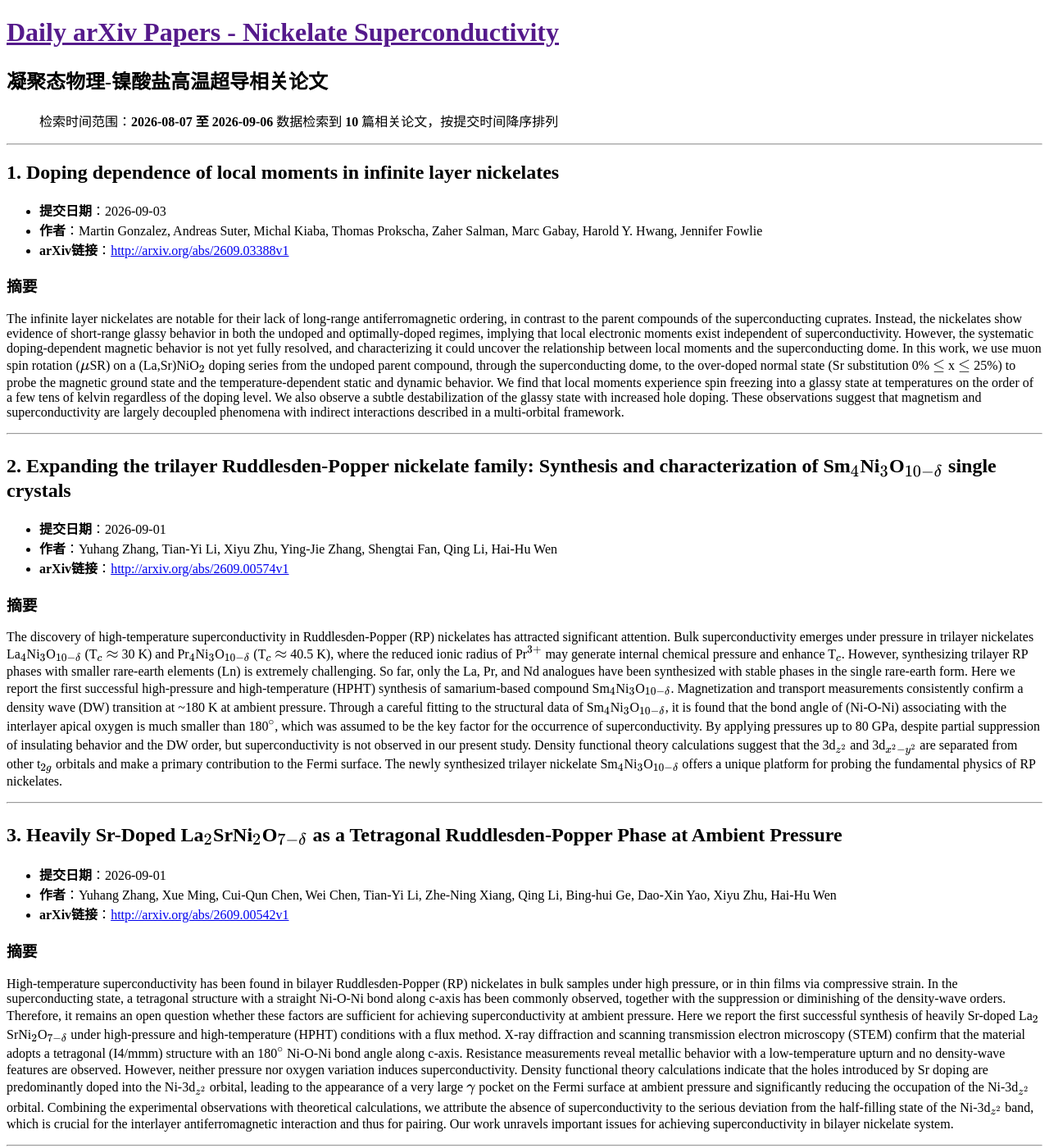
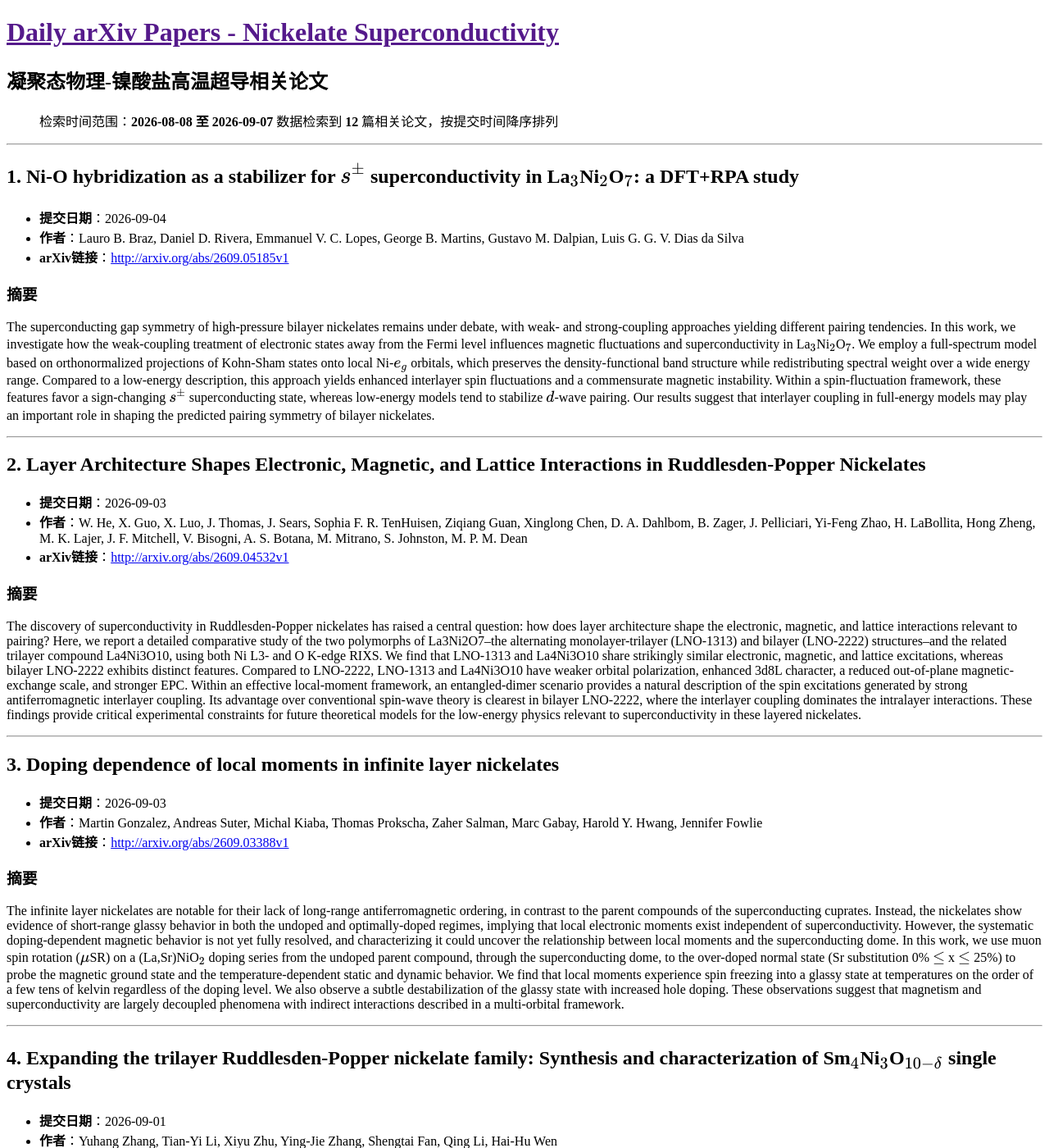
Before and after one commit to yangke25491/daily-arxiv-nickelate_superconductivity, a Jekyll site: the page built from docs/index.md, in a window 1280 px wide and 1400 px high. Shown: the whole window at 82% size. Built offline with Jekyll 4.4.1, drawn with Linux system fonts in a browser that asks for light colours; some of the changed text lies outside the part shown.

Commit message:
Automated update: arXiv papers

```diff
--- a/docs/index.md
+++ b/docs/index.md
@@ -5,12 +5,34 @@ title: 镍酸盐超导论文
 
 # 凝聚态物理-镍酸盐高温超导相关论文
 
-> 检索时间范围：**2026-08-07 至 2026-09-06**
-> 数据检索到 **10** 篇相关论文，按提交时间降序排列
+> 检索时间范围：**2026-08-08 至 2026-09-07**
+> 数据检索到 **12** 篇相关论文，按提交时间降序排列
 
 ---
 
-## 1. Doping dependence of local moments in infinite layer nickelates
+## 1. Ni-O hybridization as a stabilizer for $s^{\pm}$ superconductivity in La${}\_3$Ni${}\_2$O${}\_7$: a DFT+RPA study
+
+- **提交日期**：2026-09-04
+- **作者**：Lauro B. Braz, Daniel D. Rivera, Emmanuel V. C. Lopes, George B. Martins, Gustavo M. Dalpian, Luis G. G. V. Dias da Silva
+- **arXiv链接**：[http://arxiv.org/abs/2609.05185v1](http://arxiv.org/abs/2609.05185v1)
+
+### 摘要
+The superconducting gap symmetry of high-pressure bilayer nickelates remains under debate, with weak- and strong-coupling approaches yielding different pairing tendencies. In this work, we investigate how the weak-coupling treatment of electronic states away from the Fermi level influences magnetic fluctuations and superconductivity in La${}\_3$Ni${}\_2$O${}\_7$. We employ a full-spectrum model based on orthonormalized projections of Kohn-Sham states onto local Ni-$e\_g$ orbitals, which preserves the density-functional band structure while redistributing spectral weight over a wide energy range. Compared to a low-energy description, this approach yields enhanced interlayer spin fluctuations and a commensurate magnetic instability. Within a spin-fluctuation framework, these features favor a sign-changing $s^\pm$ superconducting state, whereas low-energy models tend to stabilize $d$-wave pairing. Our results suggest that interlayer coupling in full-energy models may play an important role in shaping the predicted pairing symmetry of bilayer nickelates.
+
+---
+
+## 2. Layer Architecture Shapes Electronic, Magnetic, and Lattice Interactions in Ruddlesden-Popper Nickelates
+
+- **提交日期**：2026-09-03
+- **作者**：W. He, X. Guo, X. Luo, J. Thomas, J. Sears, Sophia F. R. TenHuisen, Ziqiang Guan, Xinglong Chen, D. A. Dahlbom, B. Zager, J. Pelliciari, Yi-Feng Zhao, H. LaBollita, Hong Zheng, M. K. Lajer, J. F. Mitchell, V. Bisogni, A. S. Botana, M. Mitrano, S. Johnston, M. P. M. Dean
+- **arXiv链接**：[http://arxiv.org/abs/2609.04532v1](http://arxiv.org/abs/2609.04532v1)
+
+### 摘要
+The discovery of superconductivity in Ruddlesden-Popper nickelates has raised a central question: how does layer architecture shape the electronic, magnetic, and lattice interactions relevant to pairing? Here, we report a detailed comparative study of the two polymorphs of La3Ni2O7--the alternating monolayer-trilayer (LNO-1313) and bilayer (LNO-2222) structures--and the related trilayer compound La4Ni3O10, using both Ni L3- and O K-edge RIXS. We find that LNO-1313 and La4Ni3O10 share strikingly similar electronic, magnetic, and lattice excitations, whereas bilayer LNO-2222 exhibits distinct features. Compared to LNO-2222, LNO-1313 and La4Ni3O10 have weaker orbital polarization, enhanced 3d8L character, a reduced out-of-plane magnetic-exchange scale, and stronger EPC. Within an effective local-moment framework, an entangled-dimer scenario provides a natural description of the spin excitations generated by strong antiferromagnetic interlayer coupling. Its advantage over conventional spin-wave theory is clearest in bilayer LNO-2222, where the interlayer coupling dominates the intralayer interactions. These findings provide critical experimental constraints for future theoretical models for the low-energy physics relevant to superconductivity in these layered nickelates.
+
+---
+
+## 3. Doping dependence of local moments in infinite layer nickelates
 
 - **提交日期**：2026-09-03
 - **作者**：Martin Gonzalez, Andreas Suter, Michal Kiaba, Thomas Prokscha, Zaher Salman, Marc Gabay, Harold Y. Hwang, Jennifer Fowlie
@@ -21,7 +43,7 @@ The infinite layer nickelates are notable for their lack of long-range antiferro
 
 ---
 
-## 2. Expanding the trilayer Ruddlesden-Popper nickelate family: Synthesis and characterization of Sm${}\_4$Ni${}\_3$O${}\_{10-δ}$ single crystals
+## 4. Expanding the trilayer Ruddlesden-Popper nickelate family: Synthesis and characterization of Sm${}\_4$Ni${}\_3$O${}\_{10-δ}$ single crystals
 
 - **提交日期**：2026-09-01
 - **作者**：Yuhang Zhang, Tian-Yi Li, Xiyu Zhu, Ying-Jie Zhang, Shengtai Fan, Qing Li, Hai-Hu Wen
@@ -54,7 +76,7 @@ Superconductors with high critical temperatures that emerges beyond the phonon-m
 
 ---
 
-## 5. Magnetic contacts on freestanding superconducting LaAlO${}\_3$/SrTiO${}\_3$ micromembranes
+## 7. Magnetic contacts on freestanding superconducting LaAlO${}\_3$/SrTiO${}\_3$ micromembranes
 
 - **提交日期**：2026-08-30
 - **作者**：Thies Jansen, Pinelopi Konstantinopoulou, Niklas Martin, Fabio Miletto Granozio, Alessia Sambri, Rasmus Bjørk, Felix Trier, Thomas S. Jespersen
@@ -109,7 +131,7 @@ The discovery of pressure-induced high temperature superconductivity in the bila
 
 ---
 
-## 10. Electronic structure and magnetic correlations in the epitaxially strained bilayer nickelate La${}\_3$Ni${}\_2$O${}\_{7}$
+## 12. Electronic structure and magnetic correlations in the epitaxially strained bilayer nickelate La${}\_3$Ni${}\_2$O${}\_{7}$
 
 - **提交日期**：2026-08-14
 - **作者**：I. V. Leonov
```
Also changed, not shown: other parts of docs/index.md (+6 -6 lines).
